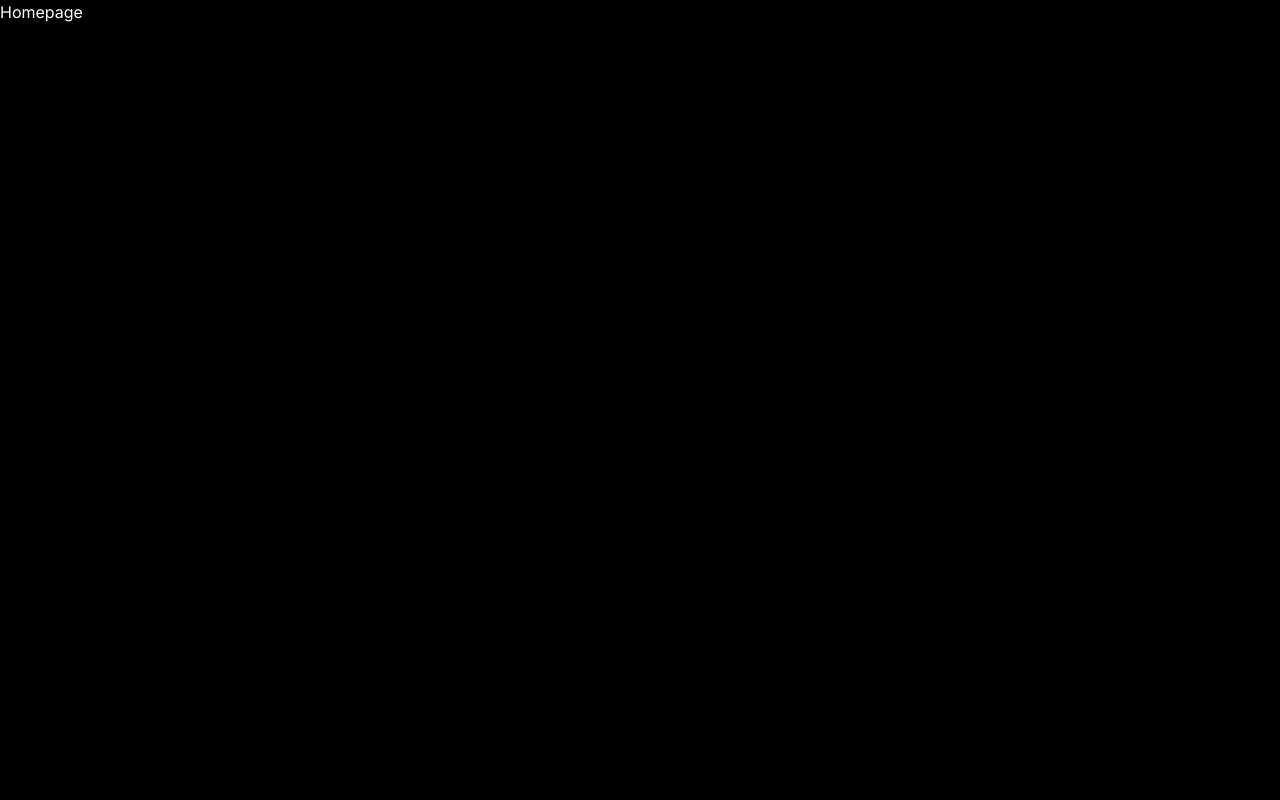
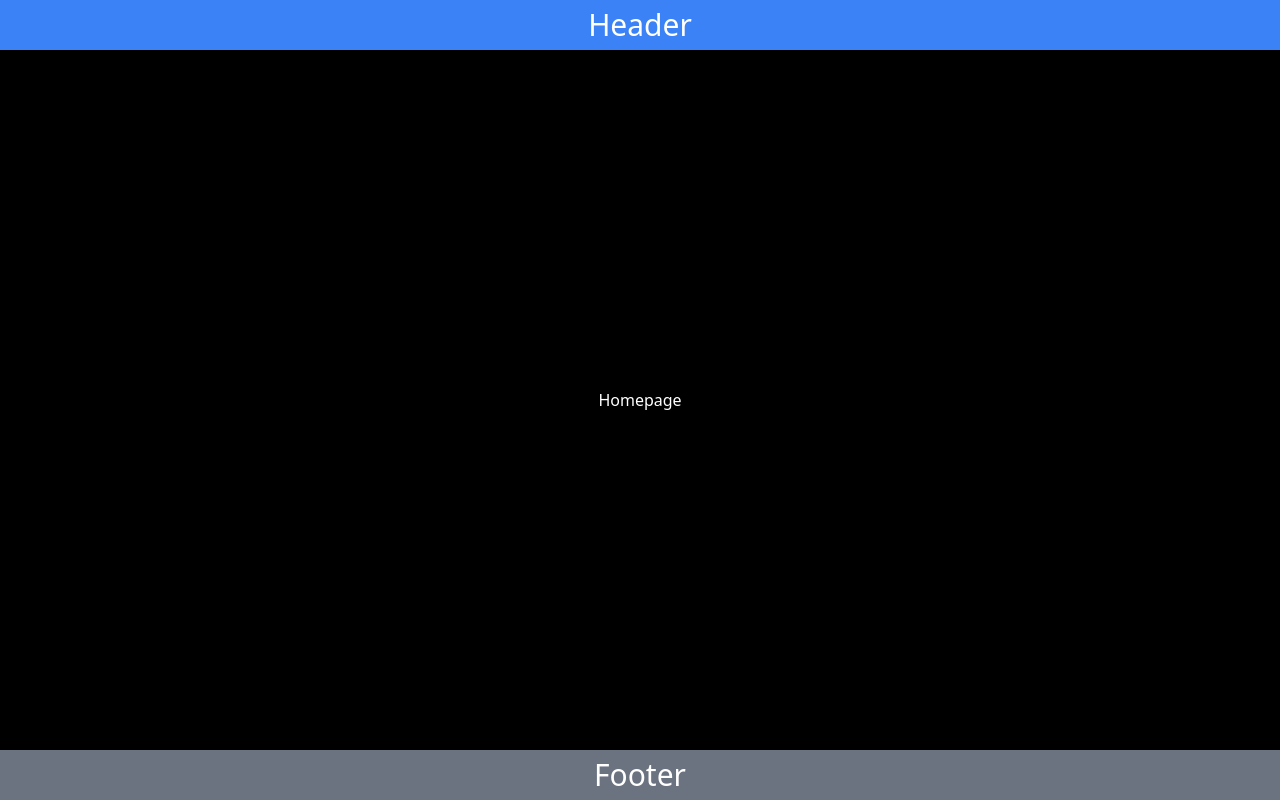
Before and after one commit to umairghani156/NextJsLearning, a Next.js app in the folder tutorial-02/: page / in a window 1280 px wide. Built offline with nearby package versions, Linux system fonts and the light colour scheme.

Commit message:
layoutAdded

```diff
--- a/tutorial-02/src/app/layout.tsx
+++ b/tutorial-02/src/app/layout.tsx
@@ -16,7 +16,17 @@ export default function RootLayout({
 }>) {
   return (
     <html lang="en">
-      <body className={inter.className}>{children}</body>
+      <body>
+        <header className="text-3xl bg-blue-500 h-[50px] flex justify-center items-center">
+          <h1>Header</h1>
+        </header>
+        <main className="min-h-[calc(100vh-100px)] flex justify-center items-center ">
+        {children}
+        </main>
+        <footer className="text-3xl bg-gray-500 h-[50px] flex justify-center items-center">
+          <h1>Footer</h1>
+        </footer>
+        </body>
     </html>
   );
 }
```
